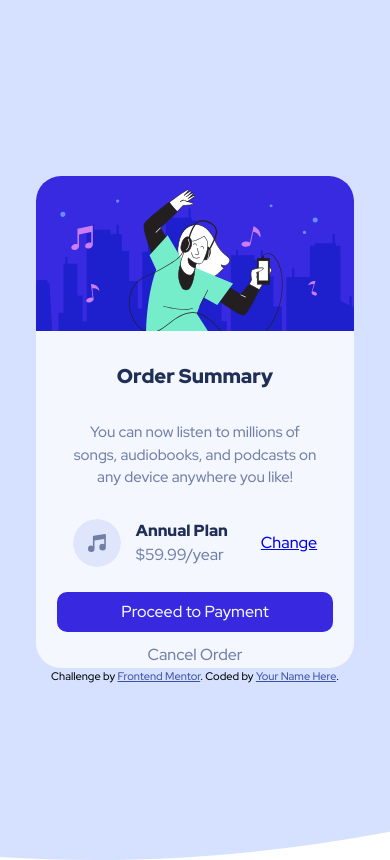
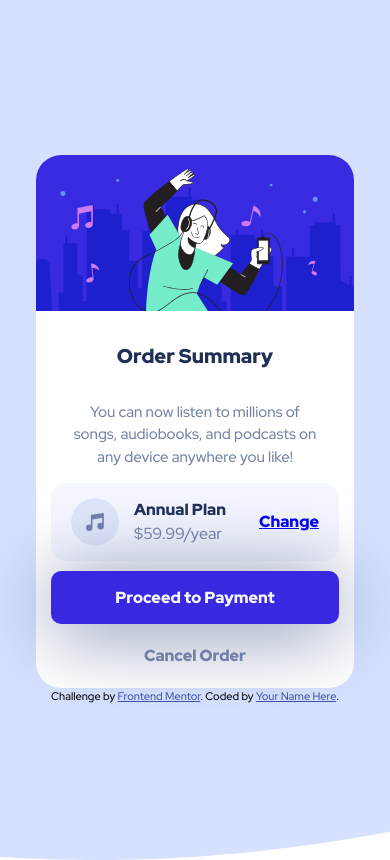
Before and after one commit to TotallySly/103.-FRONTEND-MENTOR--order-summary-component--html-css, a plain HTML site: page index.html in a window 390 px wide. Drawn offline with Linux system fonts and the light colour scheme.

Commit message:
finish overall mobile layout

```diff
--- a/index.html
+++ b/index.html
@@ -21,9 +21,10 @@
                 <div class="plan--flex"><span class="annual--plan">Annual Plan</span> <span class="annual--cost">$59.99/year</span></div>
                 <a href="#">Change</a>
             </div>
-
-            <button class="btn--payment">Proceed to Payment</button>
-            <button type="button" class="btn--cancel">Cancel Order</button>
+            <div class="payment--container">
+                <button class="btn--payment">Proceed to Payment</button>
+                <a href="#" class="btn--cancel">Cancel Order</a>
+            </div>
         </main>
         <div class="attribution">Challenge by <a href="https://www.frontendmentor.io?ref=challenge" target="_blank">Frontend Mentor</a>. Coded by <a href="#">Your Name Here</a>.</div>
     </body>
--- a/style.css
+++ b/style.css
@@ -43,7 +43,7 @@ body {
     flex-direction: column;
     align-items: center;
     max-width: 85%;
-    background-color: var(--v-pale-blue);
+    background-color: white;
     border-radius: 25px;
 }
 
@@ -108,26 +108,37 @@ body {
 
 .plan--container a {
     margin-left: 1.3rem;
+    font-weight: 900;
 }
 
-.btn--payment {
-    text-decoration: none;
+.payment--container {
+    display: flex;
+    flex-direction: column;
+    align-items: center;
+}
+
+.payment--container button {
+    margin-top: 1rem;
+    margin-bottom: 2rem;
+    font-family: inherit;
+    font-weight: 900;
+    font-size: inherit;
     border: none;
+    border-radius: 10px;
     background-color: var(--bright-blue);
     color: var(--v-pale-blue);
-    font: inherit;
-    border-radius: 10px;
-    padding: 0.5em 4em 0.5em 4em;
-    margin-bottom: 1rem;
-    margin-top: 1rem;
+    padding-top: 1em;
+    padding-bottom: 1em;
+    padding-left: 4em;
+    padding-right: 4em;
+    box-shadow: 0 7px 80px var(--unsaturated-blue);
 }
 
-.btn--cancel {
+.payment--container a {
+    margin-bottom: 2rem;
     text-decoration: none;
-    border: none;
-    background-color: var(--v-pale-blue);
     color: var(--unsaturated-blue);
-    font: inherit;
+    font-weight: 900;
 }
 
 .attribution {
```
